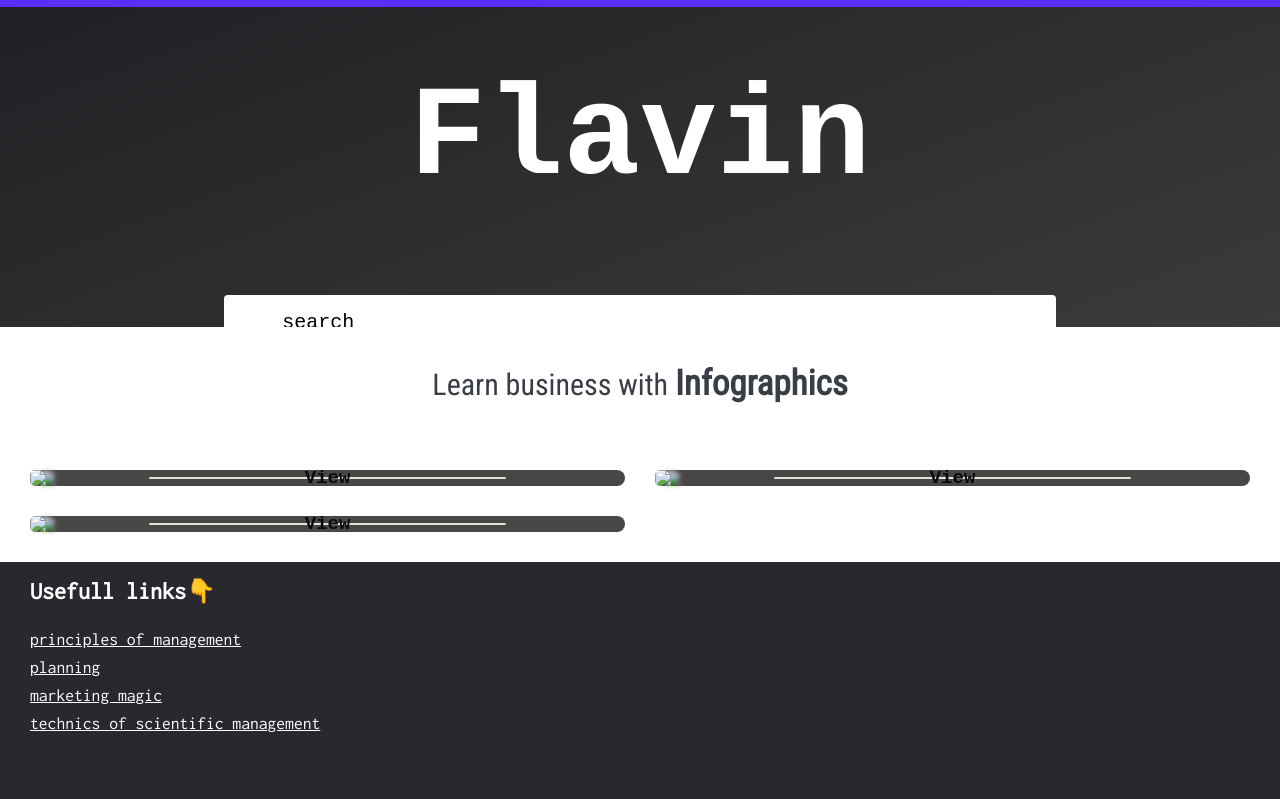
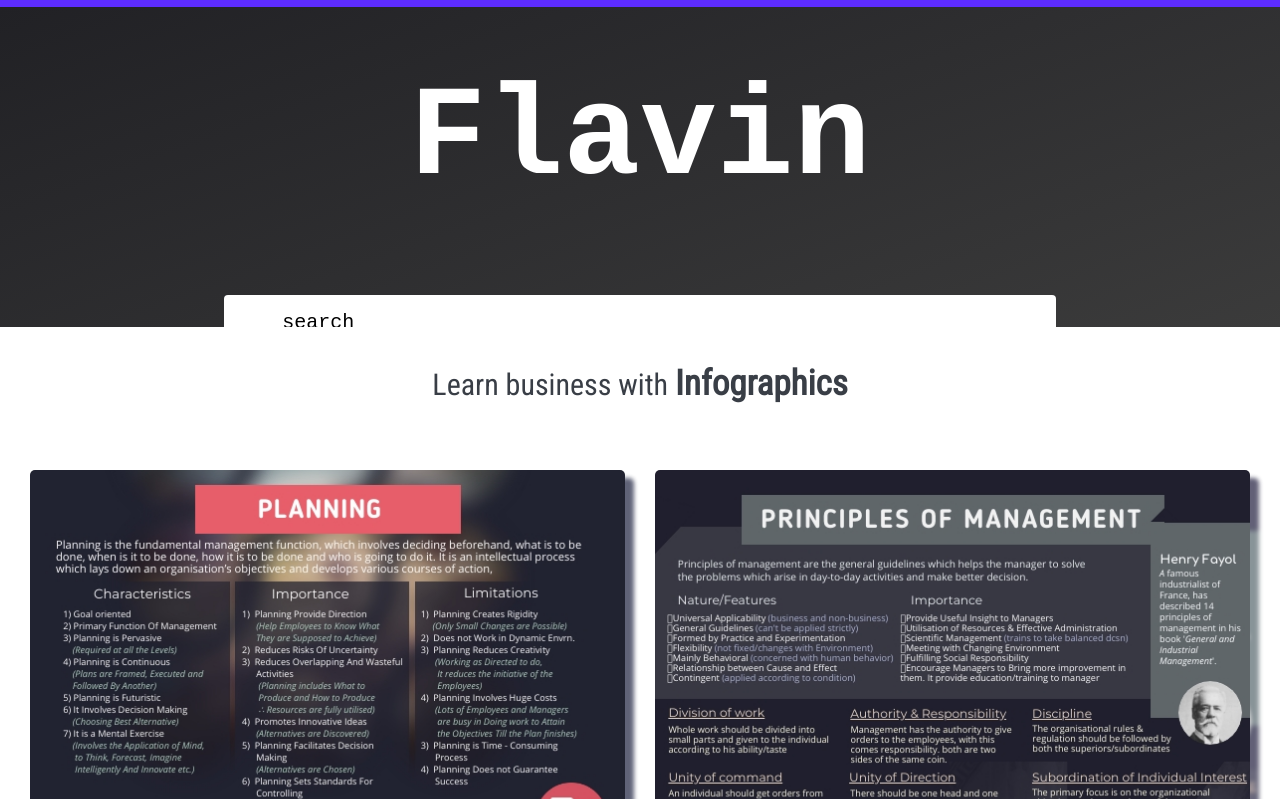
Before and after one commit to flavink/flavink.github.io, a plain HTML site: page index.html in a window 1280 px wide. Shown: the top 799 px of the page. Drawn offline with Linux system fonts and the light colour scheme; no server answers; a web font is replaced by a local one.

Commit message:
Update and rename flavin.html to index.html

```diff
--- a/flavin.html
+++ b/index.html
@@ -25,15 +25,15 @@
           <div class="row">
               <div class="polaroid">
                 <div class="hide">
-                <img src="images/planning.jpeg"class="image-shadow">
-                <img src="images/planning.jpeg"class="image">
+                <img src="planning.jpeg"class="image-shadow">
+                <img src="planning.jpeg"class="image">
                 <p class="view-button"id="view-button1">View</p>
                 </div>
               </div>
               <div class="polaroid">
                 <div class="hide">
-                <img src="images/management.jpeg"class="image-shadow">
-                <img src="images/management.jpeg"class="image">
+                <img src="management.jpeg"class="image-shadow">
+                <img src="management.jpeg"class="image">
                 <p class="view-button"id="view-button2">View</p>
                 </div>
               </div>
@@ -41,8 +41,8 @@
           <div class="row">
             <div class="polaroid">
                 <div class="hide">
-                <img src="images/principles.jpeg"class="image-shadow">
-                <img src="images/principles.jpeg"class="image">
+                <img src="principles.jpeg"class="image-shadow">
+                <img src="principles.jpeg"class="image">
                 <p class="view-button"id="view-button3">View</p>
                 </div>
               </div>
```
